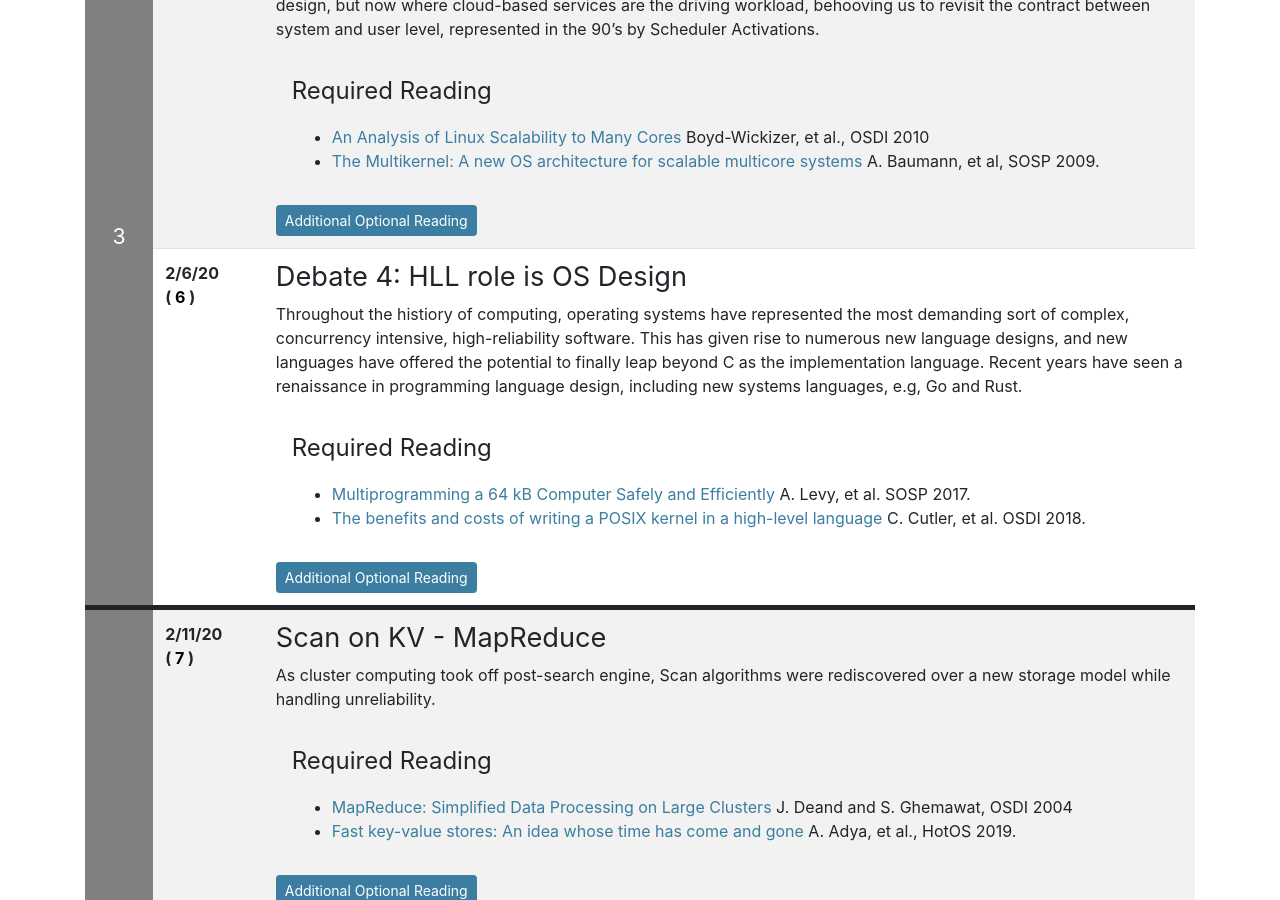
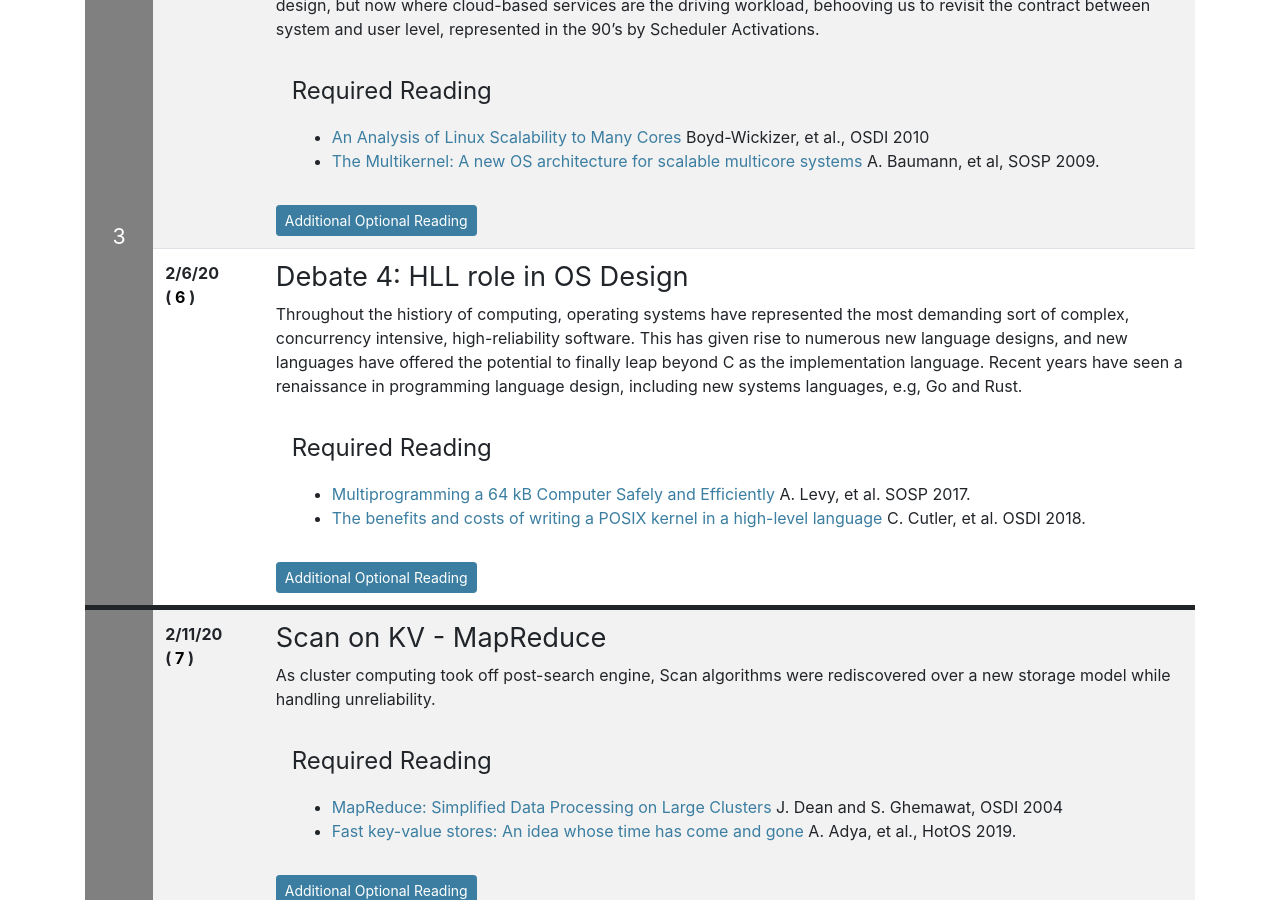
Before and after one commit to deculler/cs262b-sp20, a Jekyll site: the page built from index.md, in a window 1280 px wide and 900 px high, scrolled down 2401 px. Built offline with Jekyll 4.4.1, drawn with Linux system fonts in a browser that asks for light colours; nearby versions of some CDN libraries; our own code applies the rules of GitHub Pages for plain Markdown files.

Commit message:
small typos

```diff
--- a/index.md
+++ b/index.md
@@ -203,7 +203,7 @@ represented in the 90's by Scheduler Activations.
 
 {% include syllabus_entry %}
 <!-- 2/6/20 -->
-## Debate 4: HLL role is OS Design
+## Debate 4: HLL role in OS Design
 
 Throughout the histiory of computing, operating systems have represented the
 most demanding sort of complex, concurrency intensive, high-reliability software.
@@ -233,7 +233,7 @@ rediscovered over a new storage model while handling unreliability.
 
 <div class="reading">
 <div class="required_reading" markdown="1">
-* [MapReduce: Simplified Data Processing on Large Clusters](https://static.googleusercontent.com/media/research.google.com/en//archive/mapreduce-osdi04.pdf) J. Deand and S. Ghemawat, OSDI 2004
+* [MapReduce: Simplified Data Processing on Large Clusters](https://static.googleusercontent.com/media/research.google.com/en//archive/mapreduce-osdi04.pdf) J. Dean and S. Ghemawat, OSDI 2004
 * [Fast key-value stores:
 An idea whose time has come and gone](https://research.google/pubs/pub48030/) A. Adya, et al., HotOS 2019.
 </div>
```
